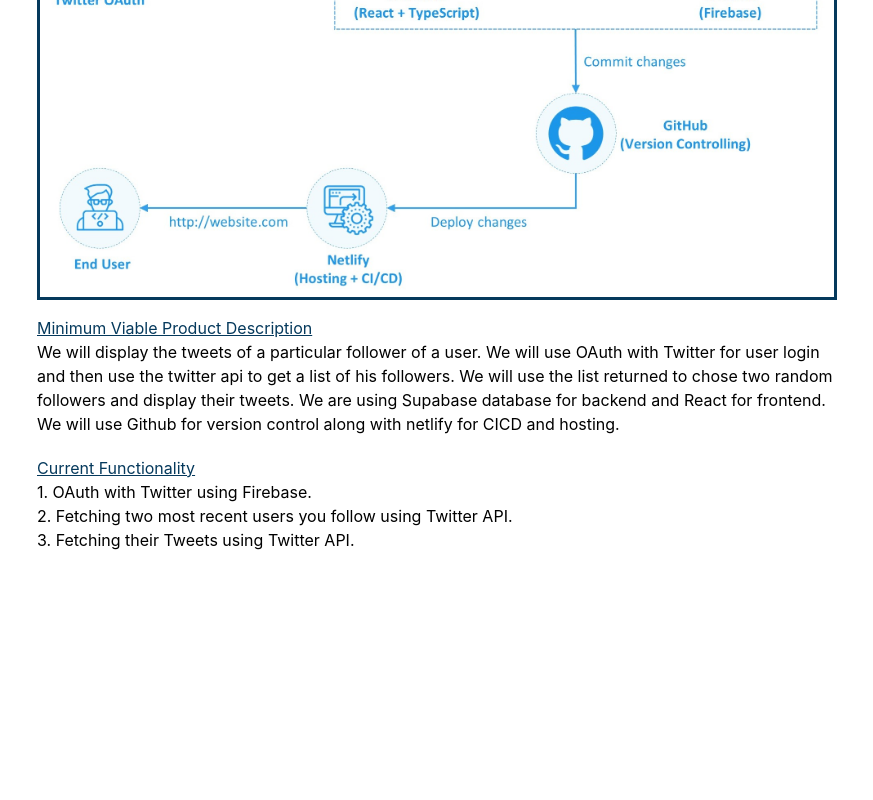
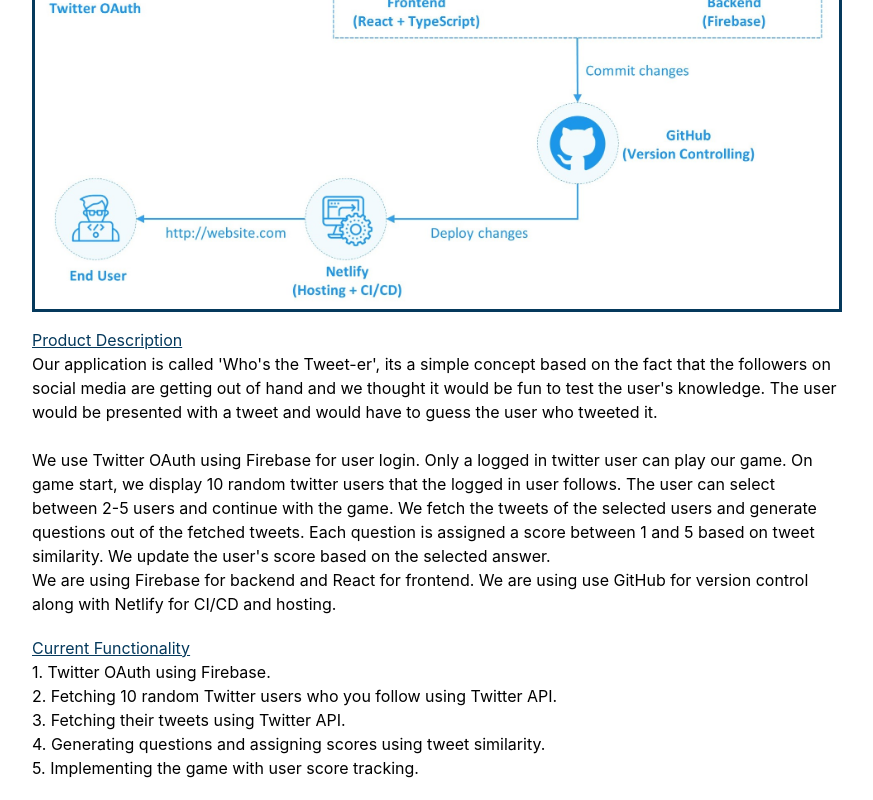
Before and after one commit to ajain202/whos-the-tweet-er-team-mav, a React (Create React App) app: page /about in a window 1280 px wide. Shown: the part 534-1334 px from the top of the page, without its empty margins (203-1076 px from the left). Before the commit the page ends 1096 px from the top, so only its background shows below. Built offline with nearby package versions, Linux system fonts and the light colour scheme; no server answers; the HTML template or start-up script is replaced by a standard one.

Commit message:
Implemented loginWithPopup, about page changes

```diff
--- a/src/App.tsx
+++ b/src/App.tsx
@@ -1,20 +1,12 @@
-import {
-  getRedirectResult,
-  OAuthCredential,
-  onAuthStateChanged,
-  TwitterAuthProvider,
-  User,
-} from 'firebase/auth';
-import { doc, getDoc, setDoc } from 'firebase/firestore';
+import { OAuthCredential, onAuthStateChanged, User } from 'firebase/auth';
 import { useEffect, useState } from 'react';
+import { Toaster } from 'react-hot-toast';
 import { BrowserRouter, Route, Routes } from 'react-router-dom';
-import toast, { Toaster } from 'react-hot-toast';
-import { FaceIdError } from 'tabler-icons-react';
 import './App.css';
 import About from './components/about/about';
 import Home from './components/home/home';
 import Navigation from './components/navigation/navigation';
-import { firebaseAuth, firestoreDB } from './firebase/firebase-client';
+import { firebaseAuth } from './firebase/firebase-client';
 
 function App() {
   const [session, setSession] = useState<User | null>(null);
@@ -25,51 +17,6 @@
     if (oAuthCredFromStorage) {
       setOAuthCredential(JSON.parse(oAuthCredFromStorage));
     }
-
-    getRedirectResult(firebaseAuth)
-      .then((result) => {
-        // This gives you a the Twitter OAuth 1.0 Access Token and Secret.
-        // You can use these server side with your app's credentials to access the Twitter API.
-        if (result) {
-          const user = {
-            name: result?.user.displayName,
-            // eslint-disable-next-line @typescript-eslint/dot-notation
-            username: JSON.parse(JSON.stringify(result))['_tokenResponse']?.screenName,
-            score: 0,
-          };
-          const userSecret = {
-            secret: '',
-          };
-          const userScoreRef = doc(firestoreDB, 'score', result.user.uid);
-          const userSecretRef = doc(firestoreDB, 'userSecrets', result.user.uid);
-          getDoc(userScoreRef)
-            .then((docSnap) => {
-              if (!docSnap.exists()) {
-                setDoc(userScoreRef, user);
-              }
-            })
-            .catch(() =>
-              toast("Score card wasn't created please login again", { icon: <FaceIdError /> }),
-            );
-          getDoc(userSecretRef)
-            .then((docSnap) => {
-              if (!docSnap.exists()) {
-                setDoc(userSecretRef, userSecret);
-              }
-            })
-            .catch(() =>
-              toast('Elon Musk is making some changes!!! Try again later', {
-                icon: <FaceIdError />,
-              }),
-            );
-          const credential = TwitterAuthProvider.credentialFromResult(result);
-          setOAuthCredential(credential);
-          sessionStorage.setItem('oauth_credential', JSON.stringify(credential));
-        }
-      })
-      .catch(() => {
-        toast('Twitter messed up!! try logging in again', { icon: <FaceIdError /> });
-      });
 
     onAuthStateChanged(firebaseAuth, (user) => {
       setSession(user);
--- a/src/components/about/about.tsx
+++ b/src/components/about/about.tsx
@@ -2,7 +2,7 @@
 
 function About() {
   return (
-    <div style={{ padding: '15px 0px 10px 0px', width: '800px', margin: 'auto' }}>
+    <div className="p-5 max-w-[850px] mx-auto">
       <div
         style={{
           color: '#05395c',
@@ -19,23 +19,36 @@
       <img src={architecture} alt="arch" style={{ width: '100%', border: '3px solid #05395c' }} />
       <div className="mt-4">
         <h2 style={{ textDecorationLine: 'underline', color: '#05395c', alignItems: 'center' }}>
-          Minimum Viable Product Description
+          Product Description
         </h2>
-        We will display the tweets of a particular follower of a user. We will use OAuth with
-        Twitter for user login and then use the twitter api to get a list of his followers. We will
-        use the list returned to chose two random followers and display their tweets. We are using
-        Supabase database for backend and React for frontend. We will use Github for version control
-        along with netlify for CICD and hosting.
+        Our application is called 'Who's the Tweet-er', its a simple concept based on the fact that
+        the followers on social media are getting out of hand and we thought it would be fun to test
+        the user's knowledge. The user would be presented with a tweet and would have to guess the
+        user who tweeted it. <br />
+        <br />
+        We use Twitter OAuth using Firebase for user login. Only a logged in twitter user can play
+        our game. On game start, we display 10 random twitter users that the logged in user follows.
+        The user can select between 2-5 users and continue with the game. We fetch the tweets of the
+        selected users and generate questions out of the fetched tweets. Each question is assigned a
+        score between 1 and 5 based on tweet similarity. We update the user's score based on the
+        selected answer.
+        <br />
+        We are using Firebase for backend and React for frontend. We are using use GitHub for
+        version control along with Netlify for CI/CD and hosting.
       </div>
       <div className="mt-5">
         <h2 style={{ textDecorationLine: 'underline', color: '#05395c', alignItems: 'center' }}>
           Current Functionality
         </h2>
-        1. OAuth with Twitter using Firebase.
+        1. Twitter OAuth using Firebase.
         <br />
-        2. Fetching two most recent users you follow using Twitter API.
+        2. Fetching 10 random Twitter users who you follow using Twitter API.
         <br />
-        3. Fetching their Tweets using Twitter API.
+        3. Fetching their tweets using Twitter API.
+        <br />
+        4. Generating questions and assigning scores using tweet similarity.
+        <br />
+        5. Implementing the game with user score tracking.
       </div>
     </div>
   );
--- a/src/components/home/home.tsx
+++ b/src/components/home/home.tsx
@@ -185,7 +185,7 @@
             )}
           </div>
         ) : (
-          <div className="flex flex-col items-center">Please login</div>
+          <div className="flex flex-col items-center">Please signin with your Twitter account </div>
         )}
       </div>
       <div className="p-5 md:col-span-2 h-auto overflow-y-auto">
--- a/src/components/home/instructions.tsx
+++ b/src/components/home/instructions.tsx
@@ -2,7 +2,7 @@
   return (
     <div className="p-6 bg-[#f1f2f2] border border-gray-200 rounded-lg shadow-md">
       <h2 className="font-semibold text-lg mb-2">Instructions:</h2>
-      <ul className="ml-5 space-y-1 w-full list-disc text-gray-600">
+      <ul className="ml-5 space-y-1 list-disc text-gray-600">
         <li>Welcome to Who's the Tweeter</li>
 
         <li>
--- a/src/components/navigation/navigation.tsx
+++ b/src/components/navigation/navigation.tsx
@@ -1,16 +1,17 @@
 import {
   OAuthCredential,
-  signInWithRedirect,
+  signInWithPopup,
   signOut,
   TwitterAuthProvider,
   User,
 } from 'firebase/auth';
+import { doc, getDoc, setDoc } from 'firebase/firestore';
 import React, { useEffect, useState } from 'react';
+import toast from 'react-hot-toast';
 import { Link, useNavigate } from 'react-router-dom';
-import toast from 'react-hot-toast';
-import { BrandTwitter, Icon, Menu2, X, FaceIdError } from 'tabler-icons-react';
+import { BrandTwitter, FaceIdError, Icon, Menu2, X } from 'tabler-icons-react';
 import logo from '../../assets/images/logo.png';
-import { firebaseAuth } from '../../firebase/firebase-client';
+import { firebaseAuth, firestoreDB } from '../../firebase/firebase-client';
 import TwitterButton from '../resusable-controls/twitter-button';
 
 interface NavOptions {
@@ -47,7 +48,50 @@
         });
     } else {
       const provider = new TwitterAuthProvider();
-      signInWithRedirect(firebaseAuth, provider);
+      signInWithPopup(firebaseAuth, provider)
+        .then((result) => {
+          // This gives you a the Twitter OAuth 1.0 Access Token and Secret.
+          // You can use these server side with your app's credentials to access the Twitter API.
+          if (result) {
+            const user = {
+              name: result?.user.displayName,
+              // eslint-disable-next-line @typescript-eslint/dot-notation
+              username: JSON.parse(JSON.stringify(result))['_tokenResponse']?.screenName,
+              score: 0,
+            };
+            const userSecret = {
+              secret: '',
+            };
+            const userScoreRef = doc(firestoreDB, 'score', result.user.uid);
+            const userSecretRef = doc(firestoreDB, 'userSecrets', result.user.uid);
+            getDoc(userScoreRef)
+              .then((docSnap) => {
+                if (!docSnap.exists()) {
+                  setDoc(userScoreRef, user);
+                }
+              })
+              .catch(() =>
+                toast("Score card wasn't created please login again", { icon: <FaceIdError /> }),
+              );
+            getDoc(userSecretRef)
+              .then((docSnap) => {
+                if (!docSnap.exists()) {
+                  setDoc(userSecretRef, userSecret);
+                }
+              })
+              .catch(() =>
+                toast('Elon Musk is making some changes!!! Try again later', {
+                  icon: <FaceIdError />,
+                }),
+              );
+            const credential = TwitterAuthProvider.credentialFromResult(result);
+            setOAuthCredential(credential);
+            sessionStorage.setItem('oauth_credential', JSON.stringify(credential));
+          }
+        })
+        .catch(() => {
+          toast('Twitter messed up!! try logging in again', { icon: <FaceIdError /> });
+        });
     }
   };
 
```
